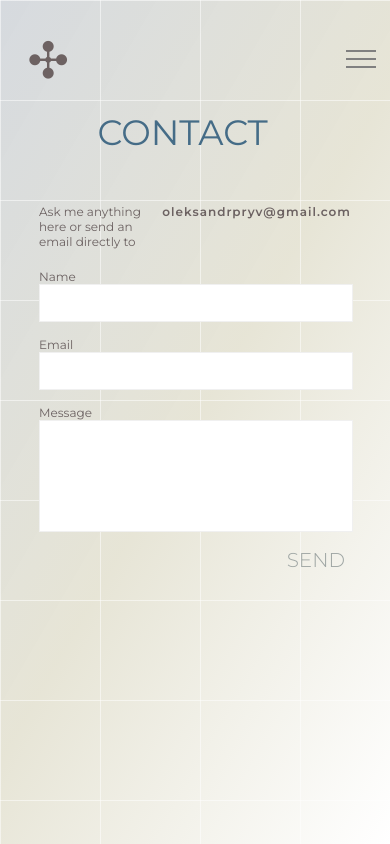
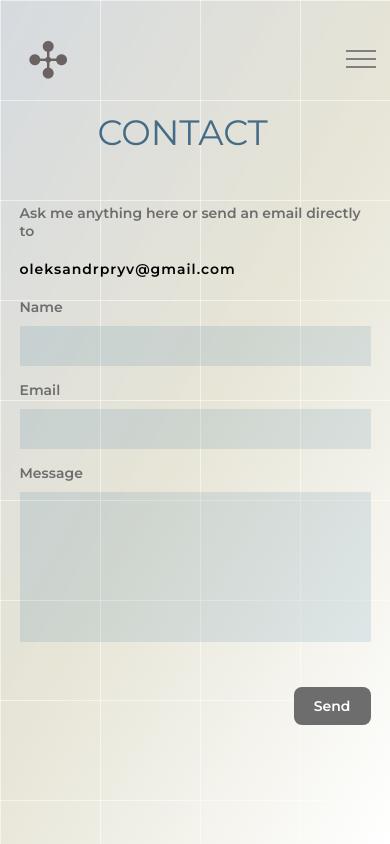
Before and after one commit to multumInParvo/my-portfolio, a React (Create React App) app: page /contact in a window 390 px wide. Built offline with nearby package versions, Linux system fonts and the light colour scheme.

Commit message:
styled component

```diff
--- a/src/components/Form/Form.jsx
+++ b/src/components/Form/Form.jsx
@@ -55,7 +55,7 @@ const Form = () => {
                     <textarea className='textarea' name="message" value={formData.message} onChange={handleChange} required></textarea>
                 </div>
                 <div className='button-container'>
-                    <button type="submit">SEND</button>
+                    <button type="submit">Send</button>
                 </div>
             </form>
         </div>
--- a/src/components/Form/Form.scss
+++ b/src/components/Form/Form.scss
@@ -1,11 +1,10 @@
 @import '../../styles/Colors.scss';
 
 .contact-container {
-    width: 50%;
+    width: 60%;
     display: flex;
     flex-direction: column;
     align-items: center;
-    min-height: 60vh;
 
     .contact-info {
         width: 100%;
@@ -14,14 +13,17 @@
         text-align: start;
         justify-content: space-between;
         margin-bottom: 20px;
+        padding-bottom: 20px;
+        border-bottom: 1px solid #9c9797;
 
-        .contact-detail-title,
-        .contact-detail {
-            font-size: 12px;
-            color: $contact-color;
+        .contact-detail-title {
+            font-weight: 600;
+            font-size: 14px;
+            color: #6d6d6d;
         }
 
         .contact-detail {
+            font-size: 14px;
             font-weight: 600;
             letter-spacing: 1px;
         }
@@ -49,33 +51,50 @@
             flex-direction: column;
 
             .input-label {
-                color: $contact-color;
-                font-size: 12px;
+                margin-bottom: 10px;
+                font-weight: 600;
+                font-size: 14px;
+                color: #6d6d6d;
             }
 
             .input,
             .textarea {
-                width: 100%;
-                padding: 10px 0;
-                border: 1px solid rgb(240, 240, 240);
-                outline: none;
+                height: 40px;
+                width: 70%;
+                padding: 0;
+                border: none;
+                background-color: rgba(0, 85, 142, 0.1);
+                color: #000000;
                 resize: none;
+
+                &::placeholder {
+                    color: rgba(0, 0, 0, 0.5);
+                }
+
+                &:focus {
+                    background-color: rgba(0, 85, 142, 0.1);
+                    outline: none;
+                }
             }
 
             .textarea {
-                height: 90px;
+                height: 150px;
             }
         }
 
         .button-container {
+            width: 70%;
+            margin-top: 30px;
             display: flex;
             justify-content: flex-end;
 
             button {
-                font-size: 24px;
-                font-weight: 300;
-                background: none;
-                color: rgb(159, 166, 164);
+                padding: 10px 20px;
+                font-size: 14px;
+                font-weight: 600;
+                background: #6d6d6d;
+                color: #ffffff;
+                border-radius: 8px;
                 border: none;
                 cursor: pointer;
             }
@@ -83,31 +102,41 @@
     }
 }
 
+@media (max-width: 1024px) {
+    .contact-container {
+        width: 90%;
+
+        .contact-info {
+            flex-direction: column;
+            margin-bottom: 50px;
+            border-bottom: none;
+
+            .contact-detail {
+                margin-top: 20px;
+            }
+        }
+    }
+}
+
 @media (max-width: 768px) {
     .contact-container {
-        width: 80%;
+        width: 90%;
 
-        .contact-title {
-            font-size: 1.8rem;
+        .contact-info {
+            margin-bottom: 0;
         }
 
-        .contact-info {}
-
         .form {
-
             .input-container {
 
                 .input,
                 .textarea {
-                    text-align: center;
+                    width: 100%;
                 }
             }
 
             .button-container {
-
-                button {
-                    font-size: 20px;
-                }
+                width: 100%;
             }
         }
     }
```
